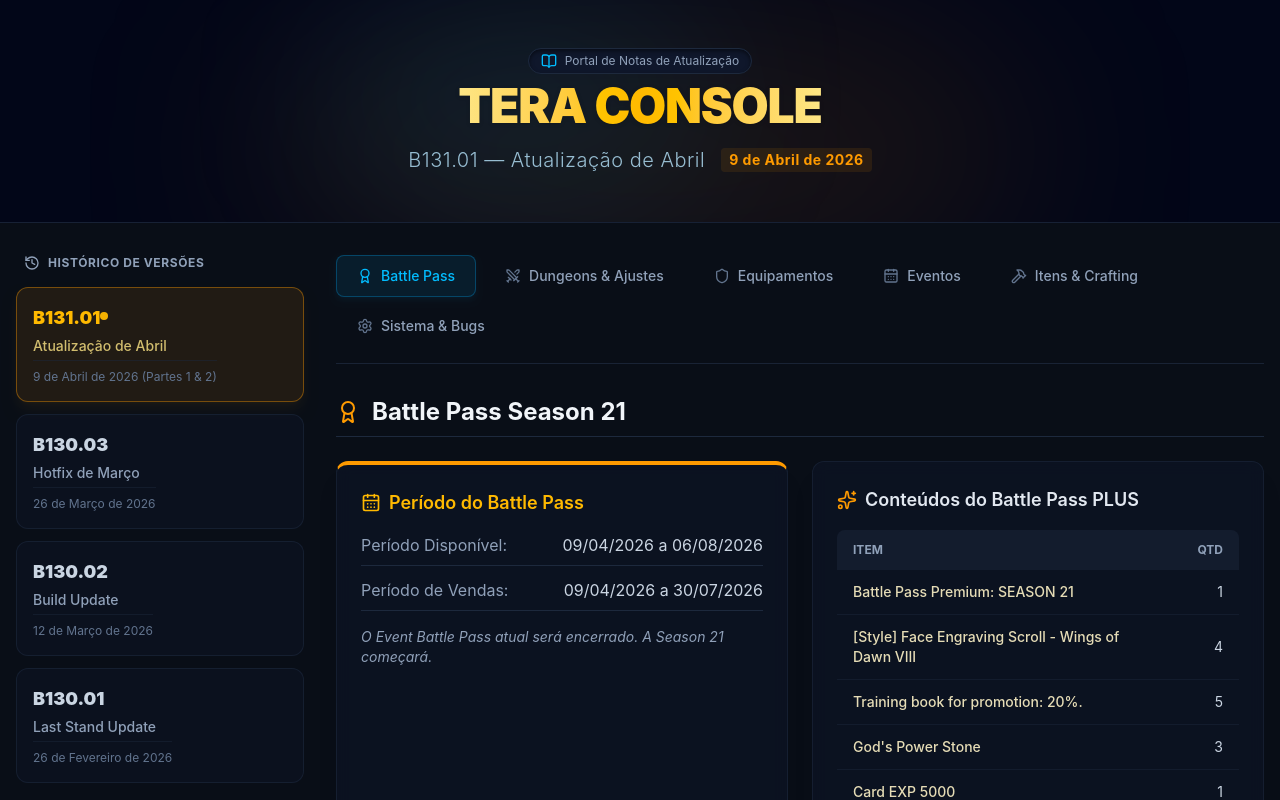
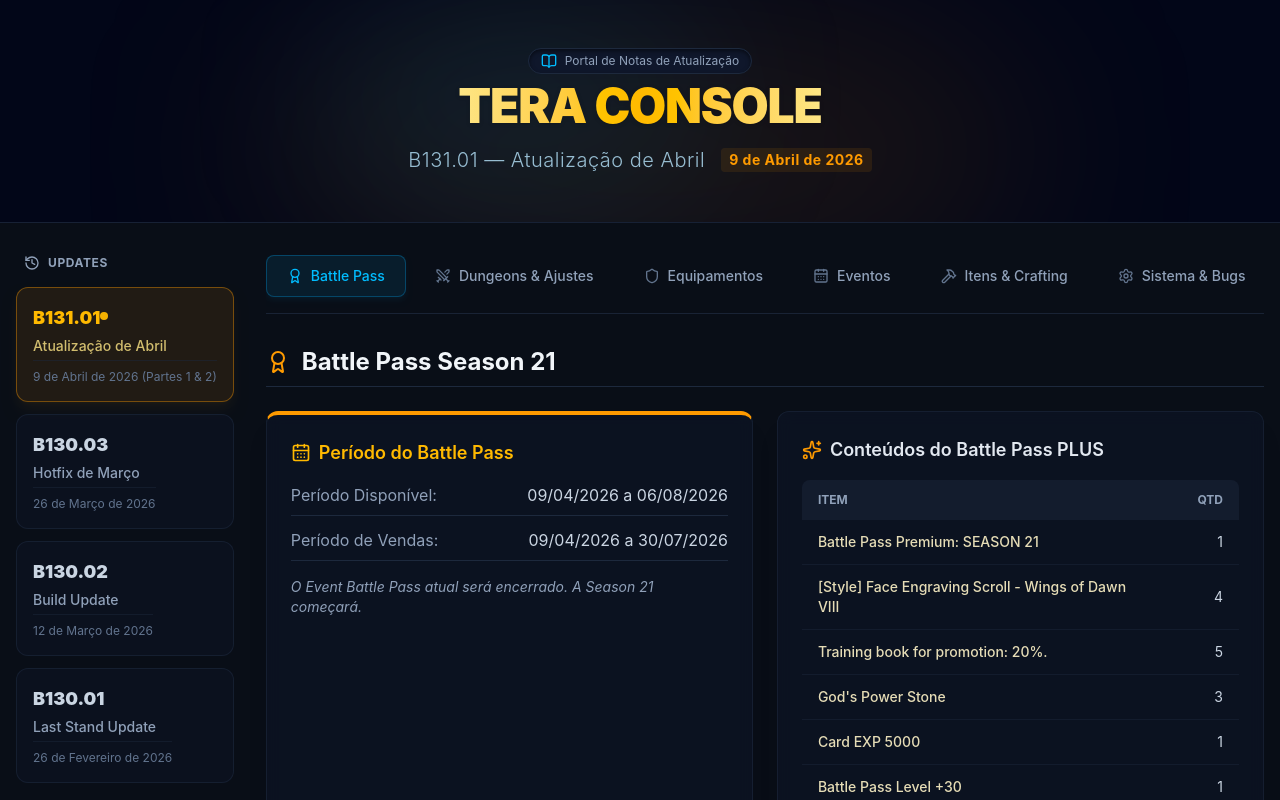
Before and after one commit to LKSFerreira/tera-console, a React (Vite) app: page / in a window 1280 px wide. Shown: the top 800 px of the page. Built offline with nearby package versions, Linux system fonts and the light colour scheme.

Commit message:
:lipstick: feat: refina UI/UX eliminando quebras de linha e adicionando `scrollbar-none`

```diff
--- a/src/App.tsx
+++ b/src/App.tsx
@@ -121,10 +121,10 @@
       <main className="flex-1 max-w-7xl mx-auto w-full px-4 py-8 flex flex-col lg:flex-row gap-8">
 
         {/* Left Sidebar (Desktop) / Horizontal Scroll (Mobile) - Patch History */}
-        <aside className="w-full lg:w-72 shrink-0 flex flex-col">
+        <aside className="w-full lg:w-max shrink-0 flex flex-col">
           <div className="sticky top-8">
             <h3 className="text-slate-400 text-xs font-bold uppercase tracking-wider mb-4 px-2 flex items-center gap-2">
-              <History className="w-4 h-4" /> Histórico de Versões
+              <History className="w-4 h-4" /> Updates
             </h3>
 
             {/* Version List */}
@@ -135,7 +135,7 @@
                   <button
                     key={patch.id}
                     onClick={() => setActivePatchId(patch.id)}
-                    className={`text-left px-4 py-4 rounded-xl border transition-all flex flex-col min-w-[240px] lg:min-w-0 snap-start
+                    className={`text-left px-4 py-4 rounded-xl border transition-all flex flex-col min-w-[240px] lg:min-w-0 snap-start whitespace-nowrap
                       ${isActive
                         ? 'bg-amber-500/10 border-amber-500/40 shadow-lg shadow-amber-500/5'
                         : 'bg-slate-900/40 border-slate-800/60 hover:bg-slate-800 hover:border-slate-700/80'}`}
@@ -163,7 +163,7 @@
         <div className="flex-1 min-w-0 flex flex-col">
 
           {/* Inner Navigation Tabs (For the selected patch) */}
-          <div className="flex flex-wrap gap-2 mb-8 border-b border-slate-800/80 pb-4">
+          <div className="flex gap-2 mb-8 border-b border-slate-800/80 pb-4 overflow-x-auto scrollbar-none">
             {activePatch.tabs.map(tab => {
               const Icon = tab.icon;
               const isActive = activeTabId === tab.id;
@@ -171,7 +171,7 @@
                 <button
                   key={tab.id}
                   onClick={() => setActiveTabId(tab.id)}
-                  className={`flex items-center gap-2 px-5 py-2.5 rounded-lg text-sm font-medium transition-all duration-200
+                  className={`flex items-center gap-2 px-5 py-2.5 rounded-lg text-sm font-medium transition-all duration-200 whitespace-nowrap shrink-0
                     ${isActive
                       ? 'bg-sky-500/10 text-sky-400 border border-sky-500/30 shadow-md shadow-sky-500/5'
                       : 'bg-transparent text-slate-400 border border-transparent hover:bg-slate-800 hover:text-slate-200'
--- a/src/index.css
+++ b/src/index.css
@@ -5,3 +5,11 @@
     @apply bg-[#090e17] text-slate-200 antialiased;
   }
 }
+
+@utility scrollbar-none {
+  scrollbar-width: none;
+  -ms-overflow-style: none;
+  &::-webkit-scrollbar {
+    display: none;
+  }
+}
```
